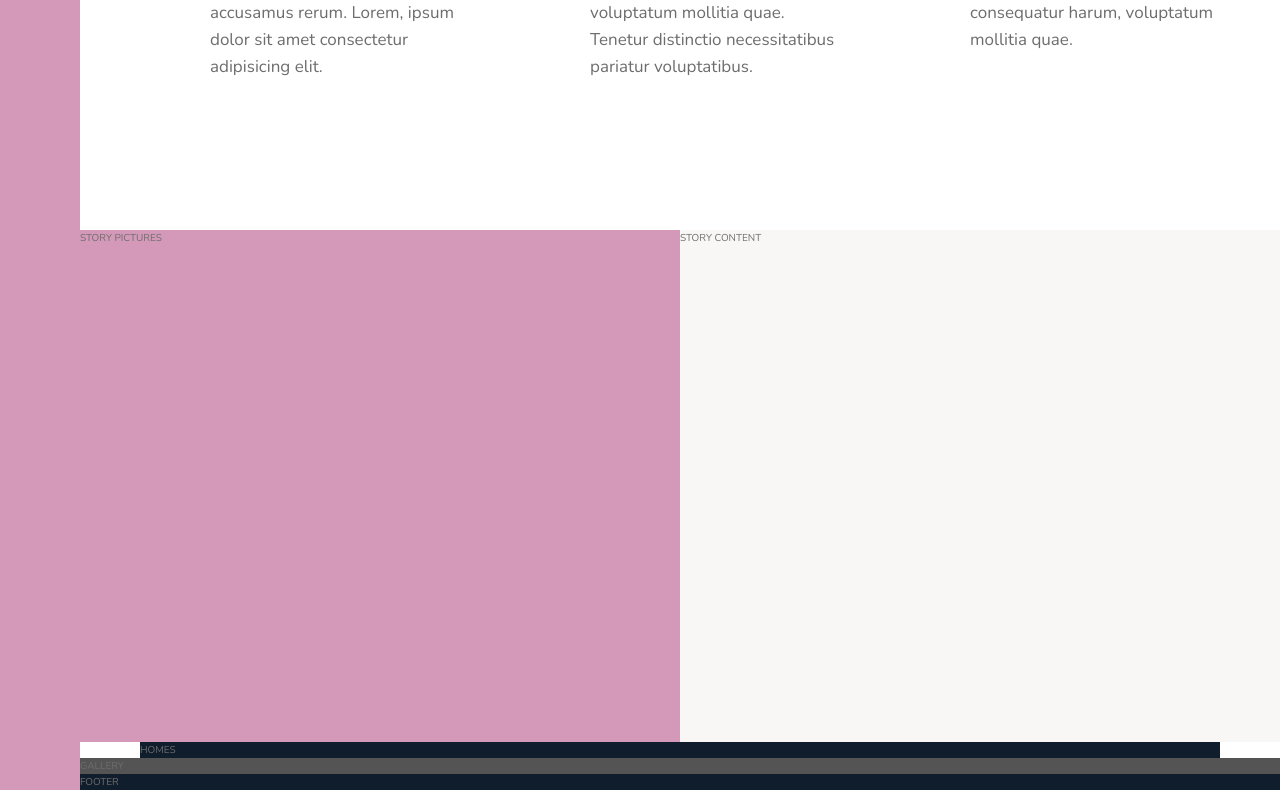
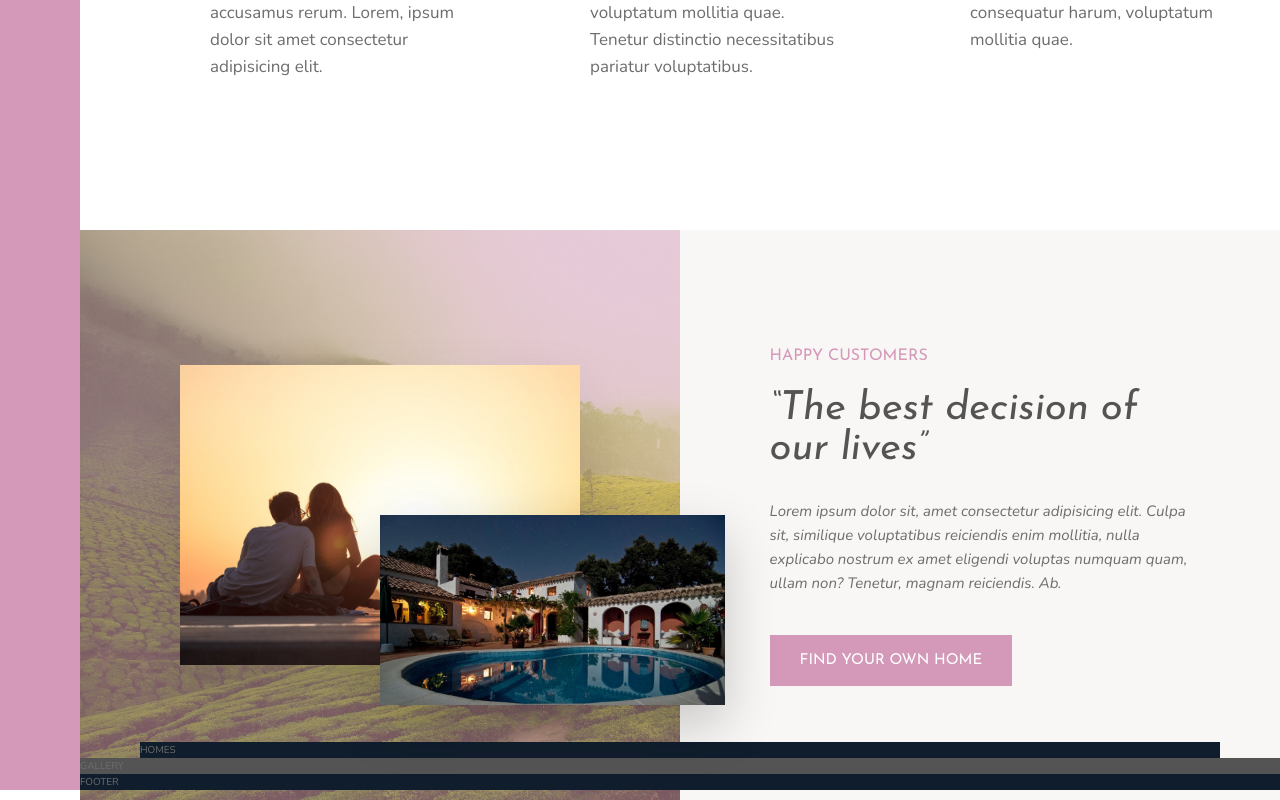
Before and after one commit to soheiiilst/nexter, a React (Create React App) app: page / in a window 1280 px wide. Shown: the part 1078-1878 px from the top of the page. Built offline with nearby package versions, Linux system fonts and the light colour scheme.

Commit message:
added story component

```diff
--- /dev/null
+++ b/src/components/Button.jsx
@@ -0,0 +1,7 @@
+import React from 'react';
+
+function Button({text}) {
+  return <button className='btn'>{text}</button>;
+}
+
+export default Button;
--- a/src/components/Feature.jsx
+++ b/src/components/Feature.jsx
@@ -7,7 +7,7 @@ function Feature({ header, text, icon }) {
   return (
     <div className='feature'>
       <SVGIcon cName='feature__icon' iconName={icon} />
-      <HeadingFour>{header}</HeadingFour>
+      <HeadingFour type='dark'>{header}</HeadingFour>
       <p className='feature__text'>{text}</p>
     </div>
   );
--- a/src/components/HeadingFour.jsx
+++ b/src/components/HeadingFour.jsx
@@ -1,7 +1,7 @@
 import React from 'react';
 
-function HeadingFour({ children }) {
-  return <h4 className='heading-4 heading-4--dark'>{children}</h4>;
+function HeadingFour({ type, children }) {
+  return <h4 className={`heading-4 heading-4--${type}`}>{children}</h4>;
 }
 
 export default HeadingFour;
--- /dev/null
+++ b/src/components/HeadingThree.jsx
@@ -0,0 +1,7 @@
+import React from 'react';
+
+function HeadingThree({ children }) {
+  return <h3 className='heading-3 mb-sm'>{children}</h3>;
+}
+
+export default HeadingThree;
--- /dev/null
+++ b/src/components/HeadingTwo.jsx
@@ -0,0 +1,7 @@
+import React from 'react';
+
+function HeadingTwo({ type, children }) {
+  return <h2 className={`heading-2 heading-2--${type} mb-md`}>{children}</h2>;
+}
+
+export default HeadingTwo;
--- a/src/components/StoryContent.jsx
+++ b/src/components/StoryContent.jsx
@@ -1,9 +1,19 @@
-import React from 'react'
+import React from 'react';
+
+import HeadingThree from './HeadingThree';
+import HeadingTwo from './HeadingTwo';
+import Button from './Button';
+
 
 function StoryContent() {
   return (
     <div className='story__content'>
-      STORY CONTENT
+      <HeadingThree>Happy Customers</HeadingThree>
+      <HeadingTwo type='dark'>&ldquo;The best decision of our lives&rdquo;</HeadingTwo>
+      <p className="story__text">
+        Lorem ipsum dolor sit, amet consectetur adipisicing elit. Culpa sit, similique voluptatibus reiciendis enim mollitia, nulla explicabo nostrum ex amet eligendi voluptas numquam quam, ullam non? Tenetur, magnam reiciendis. Ab.
+      </p>
+      <Button text='Find your own home' />
     </div>
   )
 }
--- a/src/components/StoryPictures.jsx
+++ b/src/components/StoryPictures.jsx
@@ -3,7 +3,8 @@ import React from 'react'
 function StoryPictures() {
   return (
     <div className='story__pictures'>
-      STORY PICTURES
+      <img src="img/story-1.jpeg" alt="Couple with new house" class="story__img--1" />
+      <img src="img/story-2.jpeg" alt="New house" class="story__img--2" />
     </div>
   )
 }
--- a/src/sass/_story.scss
+++ b/src/sass/_story.scss
@@ -6,9 +6,50 @@
 
   &__pictures {
     background-color: $color-primary;
+    background-image: linear-gradient(rgba($color-primary, .5), rgba($color-primary, .5)), url('/img/back.jpg');
+    background-size: cover;
+
+    display: grid;
+    grid-template-rows: repeat(6, 1fr);
+    grid-template-columns: repeat(6, 1fr);
+    align-items: center;
+  }
+
+  &__img--1 {
+    width: 100%;
+    grid-row: 2 / 6;
+    grid-column: 2 / 6;
+    box-shadow: 0 2rem 5rem rgba(#000, .1);
+  }
+
+  &__img--2 {
+    width: 115%;
+    grid-row: 4 / 6;
+    grid-column: 4 / 7;
+    z-index: 1;
+    box-shadow: 0 2rem 5rem rgba(#000, .2);
   }
 
   &__content {
     background-color: $color-grey-light-1;
+
+    padding: 6rem 7vw;
+
+    /*
+    display: flex;
+    flex-direction: column;
+    justify-content: center;
+    align-items: flex-start;
+    */
+
+    display: grid;
+    align-content: center;
+    justify-items: start;
+  }
+
+  &__text {
+    font-size: 1.5rem;
+    font-style: italic;
+    margin-bottom: 4rem;
   }
 }
--- a/src/sass/_typography.scss
+++ b/src/sass/_typography.scss
@@ -9,10 +9,24 @@
 
 .heading-2 {
   @extend %heading;
+  font-size: 4rem;
+  font-style: italic;
+  line-height: 1;
+
+  &--light {
+    color: $color-grey-light-1;
+  }
+
+  &--dark {
+    color: $color-grey-dark-1;
+  }
 }
 
 .heading-3 {
   @extend %heading;
+  font-size: 1.6rem;
+  color: $color-primary;
+  text-transform: uppercase;
 }
 
 .heading-4 {
@@ -27,3 +41,25 @@
     color: $color-grey-dark-1;
   }
 }
+
+.btn {
+  background-color: $color-primary;
+  color: #fff;
+  border: none;
+  border-radius: 0;
+  font-family: $font-display;
+  font-size: 1.5rem;
+  text-transform: uppercase;
+  padding: 1.8rem 3rem;
+  cursor: pointer;
+  transition: all .2s;
+
+  &:hover {
+    background-color: $color-primary-dark;
+  }
+}
+
+.mb-sm { margin-bottom: 2rem; }
+.mb-md { margin-bottom: 3rem; }
+.mb-lg { margin-bottom: 4rem; }
+.mb-hg { margin-bottom: 8rem; }
```
Also changed, not shown: src/components/HeadingOne.jsx (added, +7 -0 lines).
